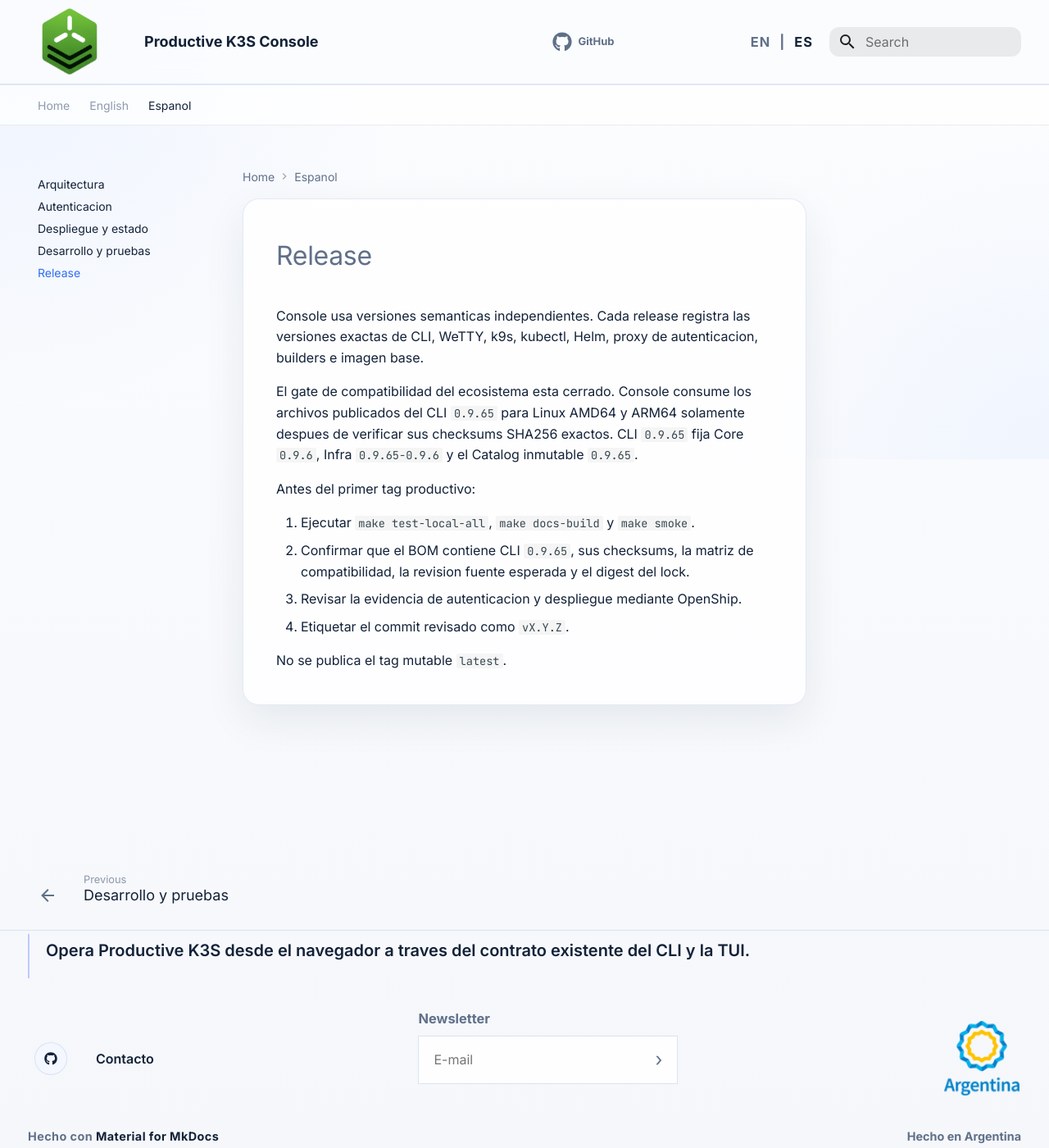
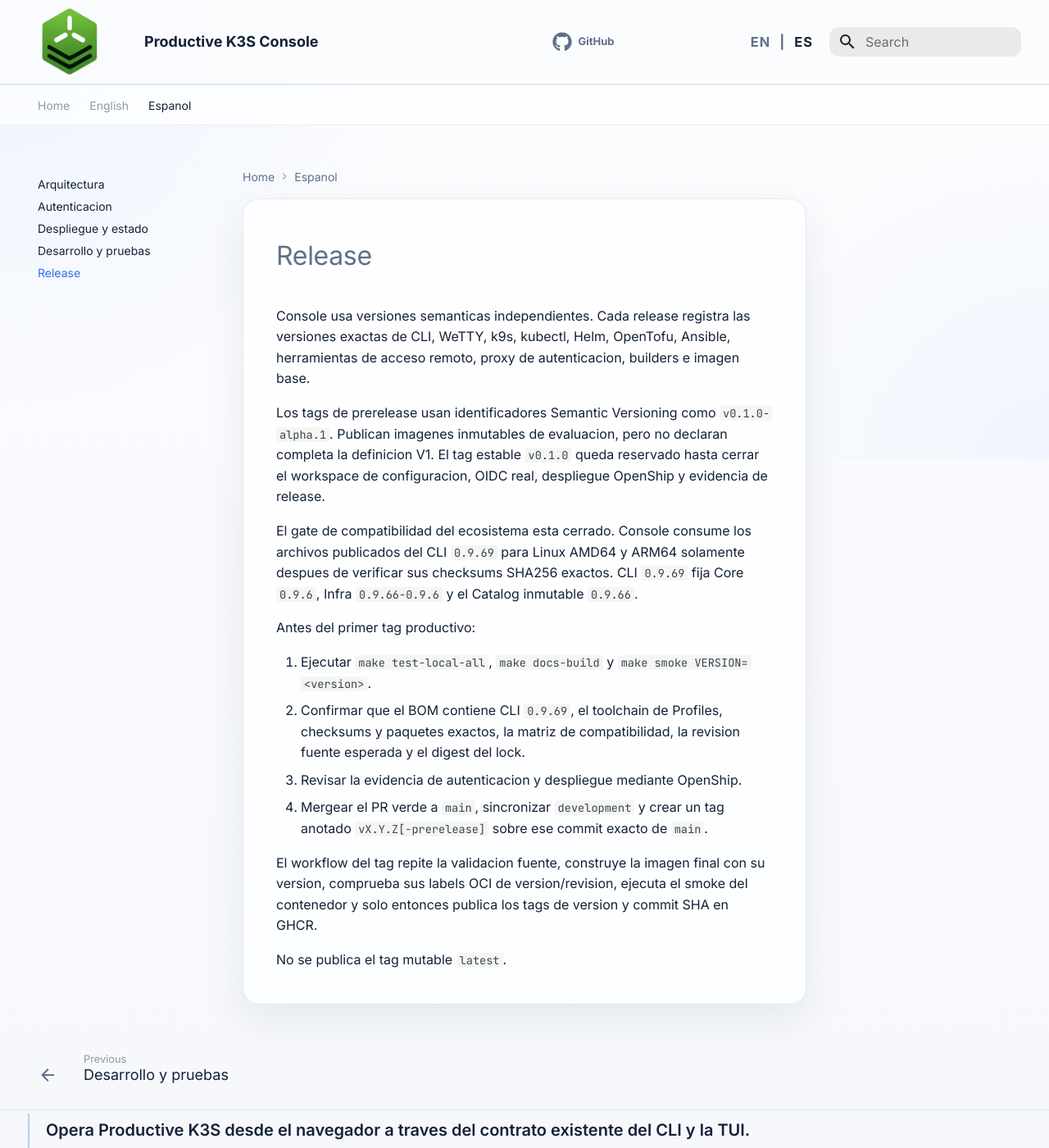
Before and after one commit to productive-k3s/productive-k3s-console, an MkDocs documentation site: the page built from docs/src/es/release.md, in a window 1280 px wide and 1400 px high. Shown: the whole window at 82% size. Built offline with MkDocs 1.6.1 and Material for MkDocs 9.7.7, drawn with Linux system fonts in a browser that asks for light colours; comment, search, counter and statistics services are not loaded.

Commit message:
feat: prepare first Console pre-release

```diff
--- a/docker-compose.yml
+++ b/docker-compose.yml
@@ -9,12 +9,15 @@ services:
     environment:
       ALLOWEDORIGINS: ${PK3S_CONSOLE_PUBLIC_ORIGIN:?set PK3S_CONSOLE_PUBLIC_ORIGIN}
       HOME: /home/pk3s
+      PK3S_RUNTIME_DISABLED_SCENARIOS: multipass
       TERM: xterm-256color
     expose:
       - "3000"
     volumes:
+      - cache-state:/home/pk3s/.cache
       - pk3s-state:/home/pk3s/.pk3s
       - kube-state:/home/pk3s/.kube
+      - ssh-state:/home/pk3s/.ssh
     healthcheck:
       test:
         - CMD
@@ -79,8 +82,10 @@ services:
       - console-edge
 
 volumes:
+  cache-state:
   pk3s-state:
   kube-state:
+  ssh-state:
 
 networks:
   console-internal:
--- a/docs/src/es/release.md
+++ b/docs/src/es/release.md
@@ -1,20 +1,33 @@
 # Release
 
 Console usa versiones semanticas independientes. Cada release registra las
-versiones exactas de CLI, WeTTY, k9s, kubectl, Helm, proxy de autenticacion,
-builders e imagen base.
+versiones exactas de CLI, WeTTY, k9s, kubectl, Helm, OpenTofu, Ansible,
+herramientas de acceso remoto, proxy de autenticacion, builders e imagen base.
+
+Los tags de prerelease usan identificadores Semantic Versioning como
+`v0.1.0-alpha.1`. Publican imagenes inmutables de evaluacion, pero no declaran
+completa la definicion V1. El tag estable `v0.1.0` queda reservado hasta cerrar
+el workspace de configuracion, OIDC real, despliegue OpenShip y evidencia de
+release.
 
 El gate de compatibilidad del ecosistema esta cerrado. Console consume los
-archivos publicados del CLI `0.9.65` para Linux AMD64 y ARM64 solamente despues
-de verificar sus checksums SHA256 exactos. CLI `0.9.65` fija Core `0.9.6`, Infra
-`0.9.65-0.9.6` y el Catalog inmutable `0.9.65`.
+archivos publicados del CLI `0.9.69` para Linux AMD64 y ARM64 solamente despues
+de verificar sus checksums SHA256 exactos. CLI `0.9.69` fija Core `0.9.6`, Infra
+`0.9.66-0.9.6` y el Catalog inmutable `0.9.66`.
 
 Antes del primer tag productivo:
 
-1. Ejecutar `make test-local-all`, `make docs-build` y `make smoke`.
-2. Confirmar que el BOM contiene CLI `0.9.65`, sus checksums, la matriz de
-   compatibilidad, la revision fuente esperada y el digest del lock.
+1. Ejecutar `make test-local-all`, `make docs-build` y
+   `make smoke VERSION=<version>`.
+2. Confirmar que el BOM contiene CLI `0.9.69`, el toolchain de Profiles,
+   checksums y paquetes exactos, la matriz de compatibilidad, la revision
+   fuente esperada y el digest del lock.
 3. Revisar la evidencia de autenticacion y despliegue mediante OpenShip.
-4. Etiquetar el commit revisado como `vX.Y.Z`.
+4. Mergear el PR verde a `main`, sincronizar `development` y crear un tag
+   anotado `vX.Y.Z[-prerelease]` sobre ese commit exacto de `main`.
+
+El workflow del tag repite la validacion fuente, construye la imagen final con
+su version, comprueba sus labels OCI de version/revision, ejecuta el smoke del
+contenedor y solo entonces publica los tags de version y commit SHA en GHCR.
 
 No se publica el tag mutable `latest`.
```
Also changed, not shown: docs/src/en/deployment.md (+12 -4 lines), docs/src/en/development.md (+8 -1 lines), docs/src/en/release.md (+22 -9 lines), docs/src/es/deployment.md (+11 -3 lines), docs/src/es/development.md (+8 -1 lines), materials.lock.yaml (+58 -8 lines), README.md, 9 other files.
